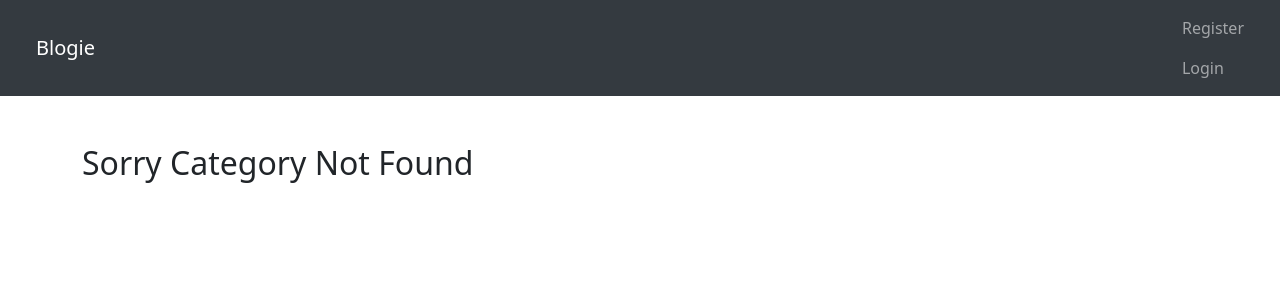
After one commit to mmanrus/Bloggie-IPT, a Django app: page /category/1 in a window 1280 px wide. The commit adds this page. Shown: the top 300 px of the page. Run offline with Django 5.2, Linux system fonts and the light colour scheme; data comes from the database, SQL or seed files in the repository; both versions use the stored data as it was after the commit; some libraries are stand-ins or nearby versions.

Commit message:
added categoires urls, views, templates

```diff
--- a/bloggie/blog/forms.py
+++ b/bloggie/blog/forms.py
@@ -1,5 +1,15 @@
 from django import forms
-from .models import Post
+from .models import Post, Category
+
+#choices = [('entertainment','entertainment'), ('sports', 'sports')....... and all other categories]
+choices = Category.objects.all().values_list('name','name')
+
+choice_list = []
+
+for item in choices:
+    choice_list.append(item)
+
+print(choice_list)
 
 class PostForm(forms.ModelForm):
     class Meta:
@@ -10,18 +20,19 @@ class PostForm(forms.ModelForm):
             'title': forms.TextInput(attrs={'class': 'form-control border border-dark-subtle'}),
             'title_tag': forms.TextInput(attrs={'class': 'form-control border border-dark-subtle'}),
             'author': forms.Select(attrs={'class': 'form-control border border-dark-subtle'}),
-            'category': forms.Select(attrs={'class': 'form-control border border-dark-subtle'}),
+            'category': forms.Select(choices=choice_list ,attrs={'class': 'form-control border border-dark-subtle'}),
             'body': forms.Textarea(attrs={'class': 'form-control border border-dark-subtle'}),
         }
 
 class EditForm(forms.ModelForm):
     class Meta:
         model = Post
-        fields = ('title', 'title_tag', 'body')
+        fields = ('title', 'title_tag', 'category', 'body')
 
         widgets = {
             'title': forms.TextInput(attrs={'class': 'form-control border border-dark-subtle'}),
             'title_tag': forms.TextInput(attrs={'class': 'form-control border border-dark-subtle'}),
+            'category': forms.Select(choices=choice_list ,attrs={'class': 'form-control border border-dark-subtle'}),
             #'author': forms.Select(attrs={'class': 'form-control border border-dark-subtle'}),
             'body': forms.Textarea(attrs={'class': 'form-control border border-dark-subtle'}),
         }
--- a/bloggie/blog/models.py
+++ b/bloggie/blog/models.py
@@ -1,7 +1,7 @@
 from django.db import models
 from django.contrib.auth.models import User
 from django.urls import reverse
-from datetime import datetime, date
+
 # Create your models here.
 
 class Category(models.Model):
--- a/bloggie/blog/templates/blog/article_details.html
+++ b/bloggie/blog/templates/blog/article_details.html
@@ -6,13 +6,15 @@
 
 {% block content %}
 <h1>{{ post.title }}</h1>
+<a href="{% url 'category' post.category %}"><h3>{{ post.category }}</h3></a>
 <p><small>By: {{ post.author.first_name}} {{ post.author.last_name}}</small> {{ post.date_posted }}<p>
 <hr>
 <p>{{ post.body|safe }}</p>
 
 <hr>
 <a class="btn btn-dark" href = {% url 'home' %}>Back</a>
+{% if user.is_authenticated %}
 <a class="btn btn-light" href = {% url 'update-post' post.pk%}>Edit</a>
-
+{% endif %}
 
 {% endblock %}
--- a/bloggie/blog/templates/blog/base.html
+++ b/bloggie/blog/templates/blog/base.html
@@ -29,6 +29,9 @@
                         <a href="{% url 'add-post'%}" class="nav-link">Add Post</a>
                     </li>
                     <li>
+                        <a href="{% url 'add-category'%}" class="nav-link">Add Category</a>
+                    </li>
+                    <li>
                         <a href="{% url 'logout'%}" class="nav-link">Logout</a>
                     </li>
                 {% else %}
--- /dev/null
+++ b/bloggie/blog/templates/blog/categories.html
@@ -0,0 +1,16 @@
+{% extends "blog/base.html" %}
+
+{% block content %}
+{% if category_posts %}
+    <h1>{{ category }} Category</h1>
+    {% for post in category_posts %}
+            <a href="{% url 'article-detail' post.pk %}"><h1>{{ post.title }}</h1></a>
+            <p>By {{ post.author }}</p>
+            <p>{{ post.date_posted }}</p>
+            <p>{{ post.body|slice:":200"|safe }}</p>
+            <hr>
+    {% endfor %}
+{% else %}
+    <h2>Sorry Category Not Found</h2>
+{% endif %}
+{% endblock %}
--- a/bloggie/blog/templates/blog/home.html
+++ b/bloggie/blog/templates/blog/home.html
@@ -4,6 +4,7 @@
 <h1>Post</h1>
     {% for post in object_list %}
         <a href="{% url 'article-detail' post.pk %}"><h1>{{ post.title }}</h1></a>
+        <a href="{% url 'category' post.category %}"><h3>{{ post.category }}</h3></a>
         <p>By {{ post.author }}</p>
         <p>{{ post.date_posted }}</p>
         <p>{{ post.body|slice:":200"|safe }}</p>
--- a/bloggie/blog/urls.py
+++ b/bloggie/blog/urls.py
@@ -10,7 +10,8 @@ urlpatterns = [
     path('', HomeView.as_view(), name='home'),
     path('article/<int:pk>', ArticleDetail.as_view(), name='article-detail'),
     path('addpost/', AddPost.as_view(), name='add-post'),
+    path('addcategory/', AddCategory.as_view(), name='add-category'),
     path('article/update/<int:pk>', UpdatePostView.as_view(), name='update-post'),
     path('article/update/delete/<int:pk>', DeletePostView.as_view(), name='delete-post'),
-
+    path('category/<str:categories>', CategoryView, name = 'category'),
 ]
--- a/bloggie/blog/views.py
+++ b/bloggie/blog/views.py
@@ -1,6 +1,6 @@
 from django.shortcuts import render
 from django.views.generic import ListView, DetailView, CreateView, UpdateView, DeleteView
-from .models import Post
+from .models import Category, Post
 from .forms import PostForm, EditForm
 from django.urls import reverse_lazy
 # Create your views here.
@@ -24,6 +24,16 @@ class AddPost(CreateView):
     #fields = '__all__'
     #fields = ('title', 'body')
 
+class AddCategory(CreateView):
+    model = Category
+    #form_class = PostForm
+    template_name = 'blog/add_category.html'
+    fields = '__all__'
+
+def CategoryView(request, categories):
+    category_posts = Post.objects.filter(category = categories)
+    return render(request, 'blog/categories.html', {'category': categories.title(), 'category_posts': category_posts})
+
 class UpdatePostView(UpdateView):
     model = Post
     form_class = EditForm
```
Also changed, not shown: bloggie/blog/templates/blog/add_category.html (added, +17 -0 lines), bloggie/blog/migrations/0005_category_post_category.py (added), bloggie/db.sqlite3.
